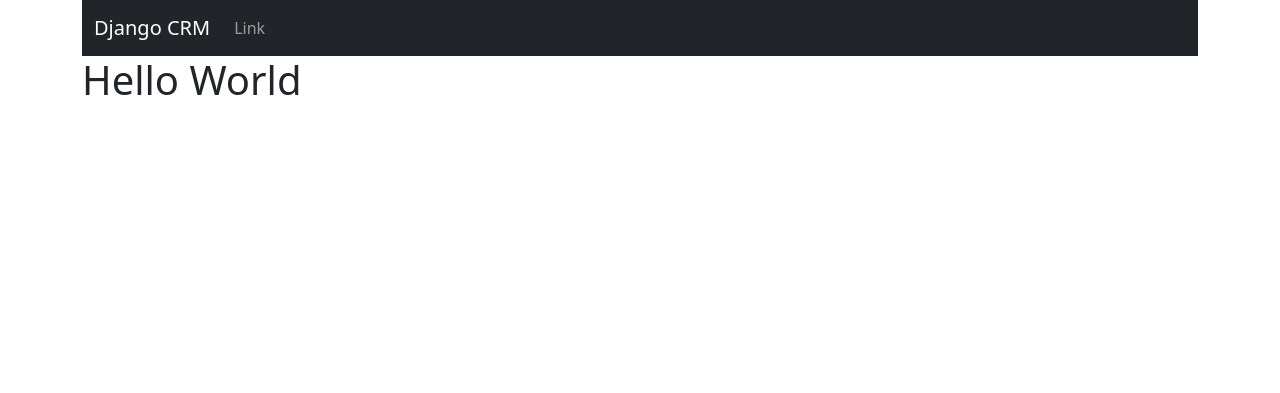
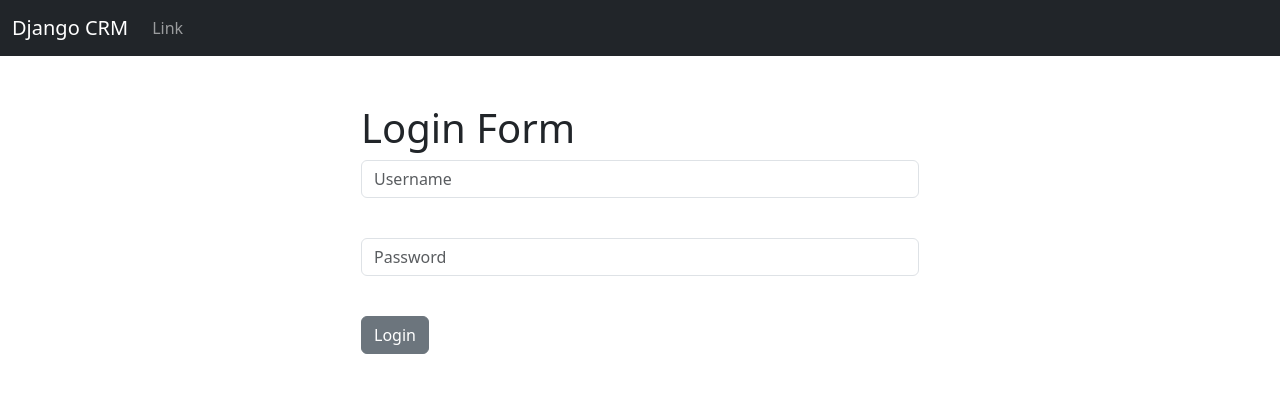
Before and after one commit to HailemichaelSintayehu/CRM, a Django app: page / in a window 1280 px wide. Shown: the top 393 px of the page. Run offline with Django 5.2, Linux system fonts and the light colour scheme.

Commit message:
login page added

```diff
--- a/website/templates/base.html
+++ b/website/templates/base.html
@@ -9,8 +9,9 @@
     crossorigin="anonymous">
   </head>
   <body>
+    {% include "navbar.html" %}
     <div class = "container">
-        {% include "navbar.html" %}
+
         {% block content%}
         {% endblock %}
 
--- a/website/templates/home.html
+++ b/website/templates/home.html
@@ -2,6 +2,34 @@
 
 {% block content %}
 
+<br/>
+<div class = "col-md-6 offset-md-3">
+
+{% if user.is_authenticated %}
+
 <h1>Hello World </h1>
 
-{% endblock%}
+{%else %}
+<br/>
+<h1>Login Form</h1>
+<form method = "POST" action = "{% url 'home' %}">
+     {% csrf_token %}
+     <form>
+        <div class="mb-3">
+          <input type="text" class="form-control" name = "username" placeholder = "Username" required>
+        </div>
+        <br/>
+        <div class="mb-3">
+          <input type="password" class="form-control" name = "password" placeholder = "Password" required>
+        </div>
+        <br/>
+        <button type="submit" class="btn btn-secondary">Login</button>
+      </form>
+
+</form>
+
+</div>
+
+{% endif %}
+
+{% endblock %}
--- a/website/urls.py
+++ b/website/urls.py
@@ -3,6 +3,6 @@ from . import views
 
 urlpatterns = [
     path('', views.home, name='home'),
-    path('/login', views.login_user, name='login'),
-    path('logout', views.logout_user , name='logout')
+    # path('/login', views.login_user, name='login'),
+    # path('logout', views.logout_user , name='logout')
 ]
--- a/website/views.py
+++ b/website/views.py
@@ -1,12 +1,33 @@
-from django.shortcuts import render
+from django.shortcuts import render,redirect
 from django.contrib.auth import authenticate , login , logout
 from django.contrib import messages
 
 
 
 def home(request):
-    return render(request, 'home.html' , {})
-def login_user(requet):
-    pass
+
+    if request.method == "POST":
+        username = request.POST['username']
+        password = request.POST['password']
+
+        #Authenticate
+
+        user = authenticate(request, username = username , password = password)
+
+        if user is  not None:
+            login(request, user)
+            messages.success(request, "You Have Been Logged In!")
+            return redirect('home')
+        else:
+            messages.success(request, "There was an Error Logging in, Please try again")
+            redirect('home')
+    else:
+
+        return render(request, 'home.html' , {})
+# def login_user(request):
+#     pass
+
+
+
 def logout_user(request):
     pass
```
